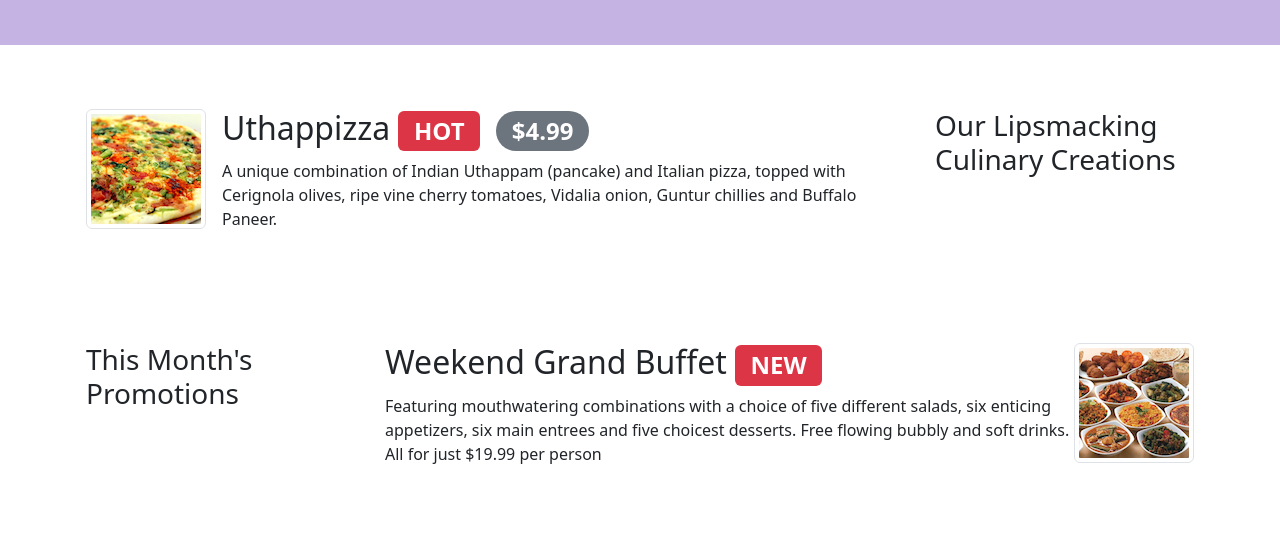
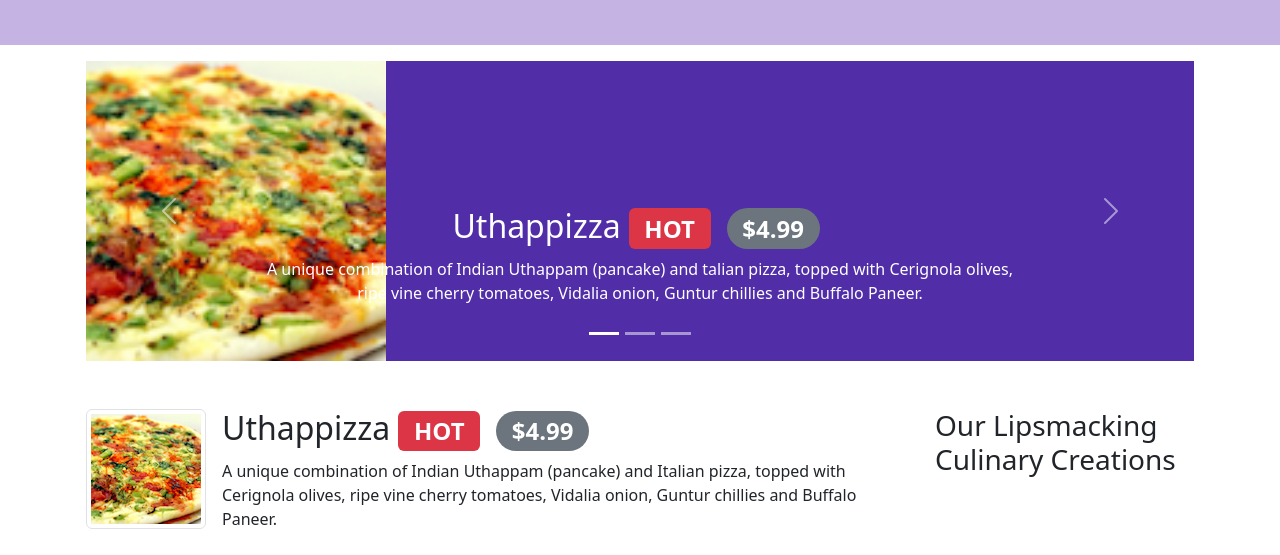
Before and after one commit to MoeThetHnin/fullstack-web-development-course, a website: page confusion/index.html in a window 1280 px wide. Shown: the part 245-800 px from the top of the page. Drawn offline with nearby package versions, Linux system fonts and the light colour scheme.

Commit message:
Carousel

```diff
--- a/confusion/assets/css/style.css
+++ b/confusion/assets/css/style.css
@@ -20,3 +20,17 @@ span.badge {
     border-bottom: 1px solid #ddd;
     padding: 10px;
 }
+.carousel {
+    background:#512DA8;
+}
+
+.carousel-item {
+  height: 300px;
+}
+
+.carousel-item img {
+    position: absolute;
+    top: 0;
+    left: 0;
+    min-height: 300px;
+}
--- a/confusion/index.html
+++ b/confusion/index.html
@@ -96,6 +96,64 @@
     </header>
 
     <div class="container p-3">
+        <div class="row row-content">
+            <div class="col">
+                <div id="mycarousel" class="carousel slide" data-bs-ride="false">
+                    <div class="carousel-inner" role="listbox">
+                        <div class="carousel-item active">
+                            <img class="d-block img-fluid"
+                                src="img/uthappizza.png" alt="Uthappizza">
+                            <div class="carousel-caption d-none d-md-block">
+                                <h2 class="mt-0">Uthappizza<span class="badge bg-danger">HOT</span><span class="badge rounded-pill bg-secondary">$4.99</span></h2>
+                                <p class="d-none d-sm-block">A unique combination of Indian Uthappam (pancake) and
+                                talian pizza, topped with Cerignola olives, ripe vine
+                                cherry tomatoes, Vidalia onion, Guntur chillies and
+                                Buffalo Paneer.</p>
+                            </div>
+                        </div>
+                        <div class="carousel-item">
+                            <img class="d-block img-fluid" src="img/buffet.png" alt="Buffet">
+                            <div class="carousel-caption d-none d-md-block">
+                                <h2 class="mt-0">Weekend Grand Buffet<span class="badge bg-danger">NEW</span></h2>
+                                <p>Featuring mouthwatering combinations with a choice of five different salads, six enticing appetizers, six main entrees and five choicest desserts. Free flowing bubbly and soft drinks. All for just $19.99 per person </p>
+                            </div>
+                        </div>
+                        <div class="carousel-item">
+                            <img class="d-block img-fluid" src="img/alberto.png" alt="Alberto Somayya">
+                            <div class="carousel-caption d-none d-md-block">
+                                <h2 class="mt-0">Alberto Somayya</h2>
+                                <h4>Executive Chef</h4>
+                                <p class="d-none d-sm-block">Award winning three-star Michelin chef with wide
+                                    International experience having worked closely with
+                                    whos-who in the culinary world, he specializes in
+                                    creating mouthwatering Indo-Italian fusion experiences.
+                                </p>
+                            </div>
+                        </div>
+                    </div>
+                    <div class="carousel-indicators">
+                        <button type="button" data-bs-target="#mycarousel" data-bs-slide-to="0" class="active" aria-current="true" aria-label="Slide 1"></button>
+                        <button type="button" data-bs-target="#mycarousel" data-bs-slide-to="1" aria-label="Slide 2"></button>
+                        <button type="button" data-bs-target="#mycarousel" data-bs-slide-to="2" aria-label="Slide 3"></button>
+                    </div>
+                    <button class="carousel-control-prev" type="button" data-bs-target="#mycarousel" data-bs-slide="prev">
+                        <span class="carousel-control-prev-icon" aria-hidden="true"></span>
+                        <span class="visually-hidden">Previous</span>
+                      </button>
+                      <button class="carousel-control-next" type="button" data-bs-target="#mycarousel" data-bs-slide="next">
+                        <span class="carousel-control-next-icon" aria-hidden="true"></span>
+                        <span class="visually-hidden">Next</span>
+                    </button>
+                    <!-- <a class="carousel-control-prev" href="#mycarousel" role="button" data-slide="prev">
+                        <span class="carousel-control-prev-icon"></span>
+                    </a>
+                    <a class="carousel-control-next" href="#mycarousel" role="button" data-slide="next">
+                        <span class="carousel-control-next-icon"></span>
+                    </a> -->
+                </div>
+            </div>
+        </div>
+
         <div class="row py-5">
             <div class="col-12 col-sm-4 order-sm-last col-md-3">
                 <h3>Our Lipsmacking Culinary Creations</h3>
```
